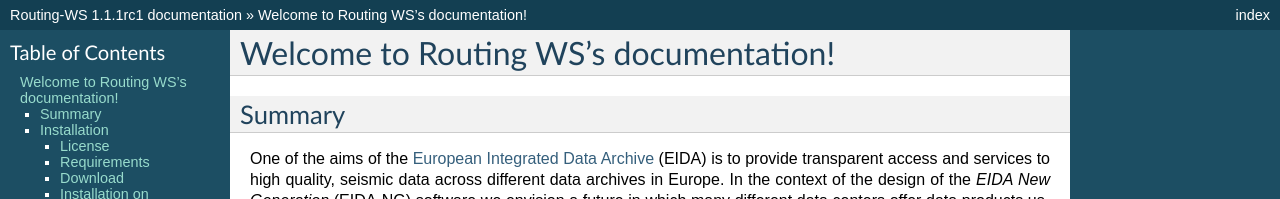
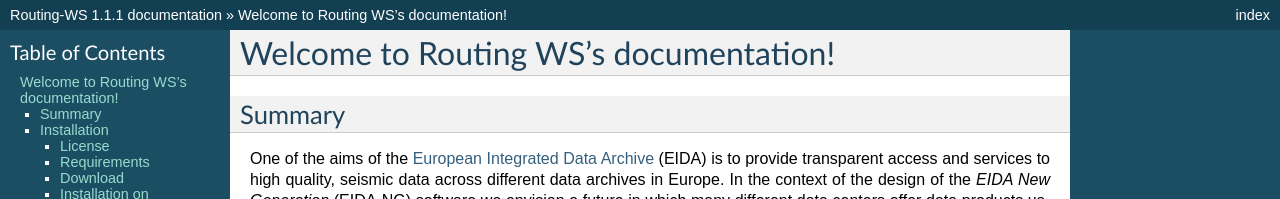
Before and after one commit to EIDA/routing, a Sphinx documentation site: the page built from doc/index.rst, in a window 1280 px wide and 900 px high. Shown: the top 199 px of the window. Built offline with Sphinx 7.4.7, drawn with Linux system fonts in a browser that asks for light colours; some of the changed text lies outside the part shown.

Commit message:
Correct version number.

```diff
--- a/doc/conf.py
+++ b/doc/conf.py
@@ -56,7 +56,7 @@
 # The short X.Y version.
 version = '1.1'
 # The full version, including alpha/beta/rc tags.
-release = '1.1.1rc1'
+release = '1.1.1'
 
 # The language for content autogenerated by Sphinx. Refer to documentation
 # for a list of supported languages.
```
